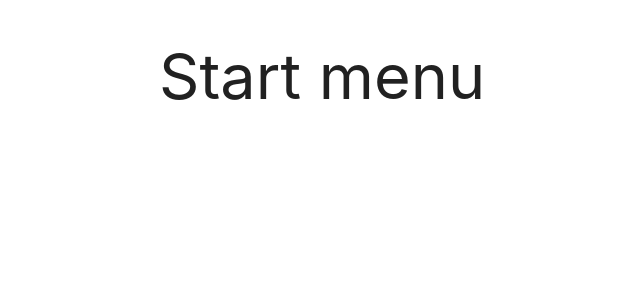
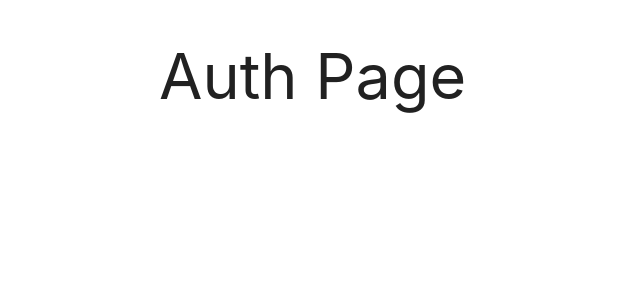
Before and after one commit to BorisPanich/MERN-project, a React (Create React App) app in the folder client/: page / in a window 1280 px wide. Shown: the top 300 px of the page, without its empty margins (33-673 px from the left). Built offline with nearby package versions, Linux system fonts and the light colour scheme.

Commit message:
setting Routes Pages

```diff
--- a/client/package.json
+++ b/client/package.json
@@ -9,6 +9,7 @@
     "materialize-css": "^1.0.0-rc.2",
     "react": "^17.0.2",
     "react-dom": "^17.0.2",
+    "react-router-dom": "^5.2.0",
     "react-scripts": "4.0.3",
     "web-vitals": "^1.0.1"
   },
--- a/client/src/App.js
+++ b/client/src/App.js
@@ -1,11 +1,17 @@
 import React from "react";
 import "materialize-css";
+import {useRoutes} from "./routes";
+import {BrowserRouter} from "react-router-dom";
 
 function App() {
+    const routes = useRoutes(false)
+
     return (
-        <div className="container">
-            <h1>Start menu</h1>
-        </div>
+        <BrowserRouter>
+            <div className="container">
+                {routes}
+            </div>
+        </BrowserRouter>
     );
 }
 
--- /dev/null
+++ b/client/src/pages/AuthPage.js
@@ -0,0 +1,10 @@
+import React from "react";
+import "materialize-css";
+
+export const AuthPage = () => {
+    return (
+        <div>
+            <h1>Auth Page</h1>
+        </div>
+    );
+}
--- /dev/null
+++ b/client/src/pages/CreatePage.js
@@ -0,0 +1,10 @@
+import React from "react";
+import "materialize-css";
+
+export const CreatePage = () => {
+    return (
+        <div>
+            <h1>Create Page</h1>
+        </div>
+    );
+}
--- /dev/null
+++ b/client/src/pages/DetailPage.js
@@ -0,0 +1,10 @@
+import React from "react";
+import "materialize-css";
+
+export const DetailPage = () => {
+    return (
+        <div>
+            <h1>Detail Page</h1>
+        </div>
+    );
+}
--- /dev/null
+++ b/client/src/pages/LinksPage.js
@@ -0,0 +1,10 @@
+import React from "react";
+import "materialize-css";
+
+export const LinksPage = () => {
+    return (
+        <div>
+            <h1>Links Page</h1>
+        </div>
+    );
+}
--- /dev/null
+++ b/client/src/routes.js
@@ -0,0 +1,27 @@
+import React from "react";
+import {Redirect, Route, Switch} from "react-router-dom";
+import {CreatePage} from "./pages/CreatePage";
+import {LinksPage} from "./pages/LinksPage";
+import {DetailPage} from "./pages/DetailPage";
+import {AuthPage} from "./pages/AuthPage";
+
+export const useRoutes = isAuthenticated => {
+    if (isAuthenticated) {
+        return (
+            <Switch>
+                <Route path="/create" exact><CreatePage/></Route>
+                <Route path="/links" exact><LinksPage/></Route>
+                <Route path="/detail/:id"><DetailPage/></Route>
+                <Redirect to="/create"/>
+            </Switch>
+        )
+    }
+
+    return (
+        <Switch>
+            <Route path="/"><AuthPage/></Route>
+            <Redirect to="/"/>
+        </Switch>
+    )
+
+}
```
Also changed, not shown: 1 other file (tests, documents, lock files or other folders).
